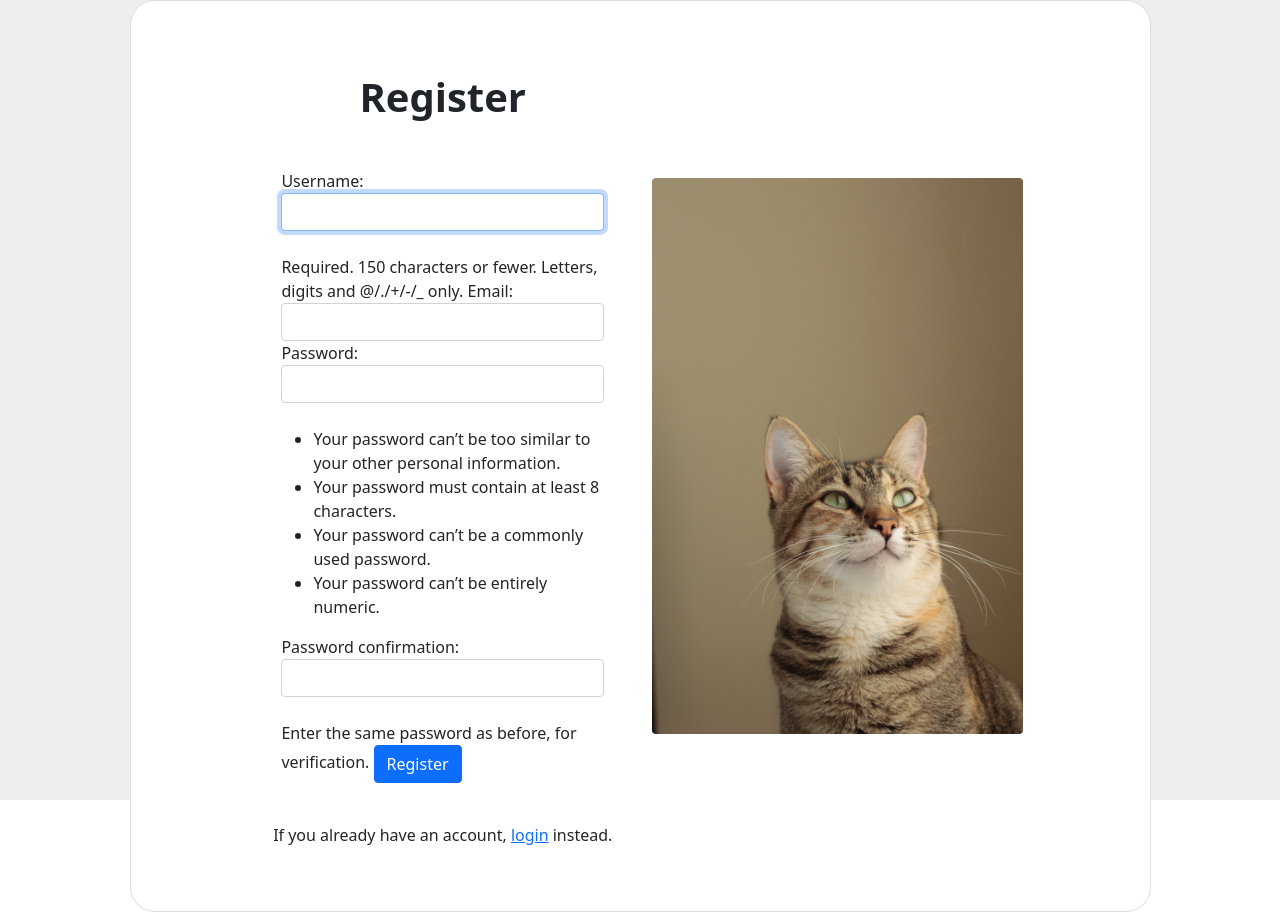
After one commit to sameer-ahmed123/socialmedia_site, a Django app: page /register in a window 1280 px wide. The commit adds this page. Run offline with Django 4.2, Linux system fonts and the light colour scheme; parts of the project's set-up code (start-up, migrations or seed data) failed here and were passed over; some libraries are stand-ins or nearby versions.

Commit message:
Registeration page added

```diff
--- a/app/forms.py
+++ b/app/forms.py
@@ -1,14 +1,41 @@
 from dataclasses import fields
 from pyexpat import model
-from django.contrib.auth.forms import AuthenticationForm
+from django.contrib.auth.forms import AuthenticationForm, UserCreationForm
 from django import forms
-from .models import Posts, Comments
+from .models import Posts, Comments, User
 
 class login_form(AuthenticationForm):
     username = forms.CharField(widget=forms.TextInput(attrs={"class": "form-control form-control-lg ", "id": "id_username","autofocus": True}))
     password = forms.CharField(widget=forms.PasswordInput(attrs={"autocomplete": "current-password","class": "form-control form-control-lg","autofocus": True}))
 
 
+
+class RegisterForm(UserCreationForm):
+    email = forms.EmailField(required=True,widget=forms.EmailInput(attrs={"class": "form-control "}))
+
+    class Meta:
+        model = User
+        fields = ("username", "email", "password1", "password2")
+        widgets = {
+            'username': forms.TextInput(attrs={"class": "form-control "}),
+
+            'password1': forms.TextInput(attrs={"class": "form-control"}),
+            'password2': forms.TextInput(attrs={"class": "form-control"})
+
+        }
+    def __init__(self, *args, **kwargs):
+            super(RegisterForm, self).__init__(*args, **kwargs)
+
+            self.fields['password1'].widget.attrs["class"] = "form-control"
+            self.fields['password2'].widget.attrs["class"] = "form-control"
+
+
+    def save(self, commit=True):
+        user = super(RegisterForm, self).save(commit=False)
+        user.email = self.cleaned_data['email']
+        if commit:
+            user.save()
+        return user
 
 class postCreateForm(forms.ModelForm):
     class Meta:
@@ -19,12 +46,12 @@ class postCreateForm(forms.ModelForm):
             'image'
         )
         widgets = {
-             'post_name': forms.TextInput(attrs={"class": "form-control "}),
+            'post_name': forms.TextInput(attrs={"class": "form-control "}),
             'desription': forms.Textarea(attrs={"class": "form-control ", "rows":4}),
             'image': forms.FileInput(attrs={"class": "form-control"})
         }
 
-class CommentForm(forms.ModelForm):
-    class Meta:
-        model = Comments
-        fields = ('comment','post','user')
+# class CommentForm(forms.ModelForm):
+#     class Meta:
+#         model = Comments
+#         fields = ('comment','post','user')
--- a/app/urls.py
+++ b/app/urls.py
@@ -1,16 +1,17 @@
 from django.urls import path
-from .views import index, create_post, show, LikeView,getComments, login_view, delete_post,post_comment,edit_post,Purge,logout_view
+from .views import index, create_post, show, LikeView, getComments, login_view, delete_post, post_comment, edit_post, Purge, logout_view, register_view
 
 urlpatterns = [
-    path("logout/",logout_view, name="logout_view" ),
-    path("login", login_view, name="login_view" ),
+    path("logout/", logout_view, name="logout_view"),
+    path("login", login_view, name="login_view"),
+    path('register',register_view, name="register_view"),
     path("", index, name="home"),
     path("show", show, name="show"),
     path("like/", LikeView, name="post_like"),
-    path("comment/<int:id>/", getComments, name="post_detail" ),
+    path("comment/<int:id>/", getComments, name="post_detail"),
     path("comment/<int:id>/post", post_comment, name="post-comment"),
     path("create-post", create_post, name="create-post"),
     path("edit-post/<int:id>/", edit_post, name="edit_post"),
-    path("post-delete<int:id>/", delete_post ,name="post_delete"),
+    path("post-delete<int:id>/", delete_post, name="post_delete"),
     path("purge", Purge, name="purge"),
 ]
--- a/app/views.py
+++ b/app/views.py
@@ -3,13 +3,14 @@ from pyexpat.errors import messages
 from turtle import pos
 from django.shortcuts import render, HttpResponse, get_object_or_404, redirect
 from django.contrib.auth.forms import AuthenticationForm, UserCreationForm
-from app.forms import login_form, postCreateForm, CommentForm
+from app.forms import login_form, postCreateForm, RegisterForm
 from django.contrib.auth import login, logout, authenticate
 from django.urls import reverse_lazy, reverse
 from .models import Posts, Comments
 from django.http import HttpResponseRedirect, JsonResponse
 from django.views.decorators.csrf import csrf_exempt
 from django.contrib.auth.decorators import login_required
+from django.contrib import messages
 
 
 
@@ -57,20 +58,31 @@ def login_view(request):
     }
     return render(request, "authentication/login.html", context)
 
+def register_view(request):
+    if request.method == "POST":
+        form = RegisterForm(request.POST)
+        if form.is_valid():
+            user = form.save()
+            login(request, user)
+            messages.success(request, "Registration Complete")
+            return redirect("home")
+        else:
+            messages.error(request, "Unsuccessful Registration , please try again")
+    else:
+        form = RegisterForm()
+    return render(request, 'authentication/register.html', {"form":form})
 
 def show(request, *args, **kwargs):
     try:
         obj = Posts.objects.all()
 
-        # numerized = numerize.numerize(int(obj.like_count))
-        # likes = numerized
-        # print("total number of likes", likes)
+
     except:
         return HttpResponse("No Posts Found !!!")
 
     context = {
         "obj": obj,
-        # "likes": likes
+
     }
 
     return render(request, "posts/show.html", context)
--- a/templates/authentication/login.html
+++ b/templates/authentication/login.html
@@ -4,6 +4,7 @@
 <link href="https://cdn.jsdelivr.net/npm/bootstrap@5.0.2/dist/css/bootstrap.min.css" rel="stylesheet"
     integrity="sha384-EVSTQN3/azprG1Anm3QDgpJLIm9Nao0Yz1ztcQTwFspd3yD65VohhpuuCOmLASjC" crossorigin="anonymous">
 <script src="https://kit.fontawesome.com/a4fbd4b5ce.js" crossorigin="anonymous"></script>
+<script src="https://unpkg.com/htmx.org@1.8.0"></script>
 <style>
     .to_home {
         border: none;
@@ -84,7 +85,7 @@
                                     <br>
 
                                     <a class="small text-muted" href="#!">Forgot password?</a>
-                                    <p class="mb-5 pb-lg-2 " style="color: #393f81;">Don't have an account? <a href="#"
+                                    <p class="mb-5 pb-lg-2 " style="color: #393f81;">Don't have an account? <a hx-boost="true" href="{% url 'register_view' %}"
                                             style="color: #393f81;"><span style="text-decoration: none;"
                                                 class="to_home">Register here</span></a></p>
                                     <a href="#!" class="small text-muted">Terms of use.</a>
--- /dev/null
+++ b/templates/authentication/register.html
@@ -0,0 +1,46 @@
+{% load static %}
+<link href="https://cdn.jsdelivr.net/npm/bootstrap@5.0.2/dist/css/bootstrap.min.css" rel="stylesheet"
+    integrity="sha384-EVSTQN3/azprG1Anm3QDgpJLIm9Nao0Yz1ztcQTwFspd3yD65VohhpuuCOmLASjC" crossorigin="anonymous">
+<script src="https://kit.fontawesome.com/a4fbd4b5ce.js" crossorigin="anonymous"></script>
+<script src="https://unpkg.com/htmx.org@1.8.0"></script>
+
+
+<section class="vh-100" style="background-color: #eee;">
+    <div class="container h-100">
+        <div class="row d-flex justify-content-center align-items-center h-100">
+            <div class="col-lg-12 col-xl-11">
+                <div class="card text-black" style="border-radius: 25px;">
+                    <div class="card-body p-md-5">
+                        <div class="row justify-content-center">
+                            <div class="col-md-10 col-lg-6 col-xl-5 order-2 order-lg-1">
+
+                                <p class="text-center h1 fw-bold mb-5 mx-1 mx-md-4 mt-4">Register</p>
+                                <form class="mx-1 mx-md-4" method="POST">
+                                    {% csrf_token %}
+                                    {{ form }}
+                                    <button class="btn btn-primary" type="submit">Register</button>
+                                </form>
+
+                                <br>
+                                <p hx-boost="true" class="text-center">If you already have an account, <a href="/login">login</a>
+                                    instead.</p>
+                            </div>
+                            <div class="col-md-8 col-lg-6 col-xl-5 d-flex align-items-center order-1 order-lg-2">
+
+                                <!-- <img src="https://mdbcdn.b-cdn.net/img/Photos/new-templates/bootstrap-registration/draw1.webp"
+                                    class="img-fluid" alt="Sample image"> -->
+                                    <img src="{% static 'Register_img.jpg' %}"
+                                    class="img-fluid img-sm rounded" alt="Sample image">
+
+                            </div>
+                        </div>
+                    </div>
+                </div>
+            </div>
+        </div>
+    </div>
+</section>
+
+<script src="https://cdn.jsdelivr.net/npm/bootstrap@5.0.2/dist/js/bootstrap.bundle.min.js"
+    integrity="sha384-MrcW6ZMFYlzcLA8Nl+NtUVF0sA7MsXsP1UyJoMp4YLEuNSfAP+JcXn/tWtIaxVXM"
+    crossorigin="anonymous"></script>
--- a/templates/posts/show.html
+++ b/templates/posts/show.html
@@ -30,7 +30,7 @@
     </div>
     <div hx-boost="true">
         <!-- #false -->
-        <a href='{% url "post_detail" obj.id  %}' class="btn btn-outline-dark mt-4">comment</a>
+        <a hx-boost="true" href='{% url "post_detail" obj.id  %}' class="btn btn-outline-dark mt-4">comment</a>
     </div>
 
     <!-- ADD THE ABILITY TO UPLOAD VIDDEOS -->
```
Also changed, not shown: static/Register_img.jpg (added).
